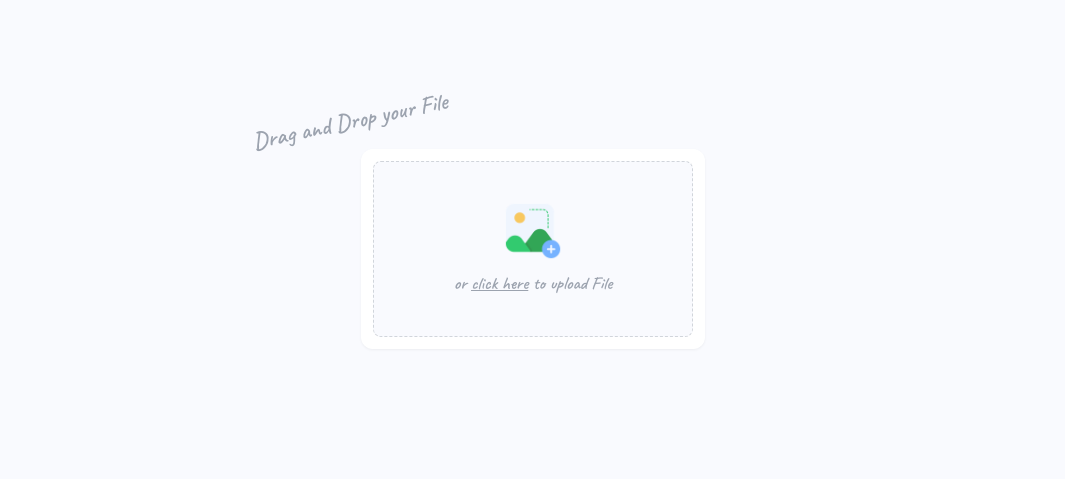
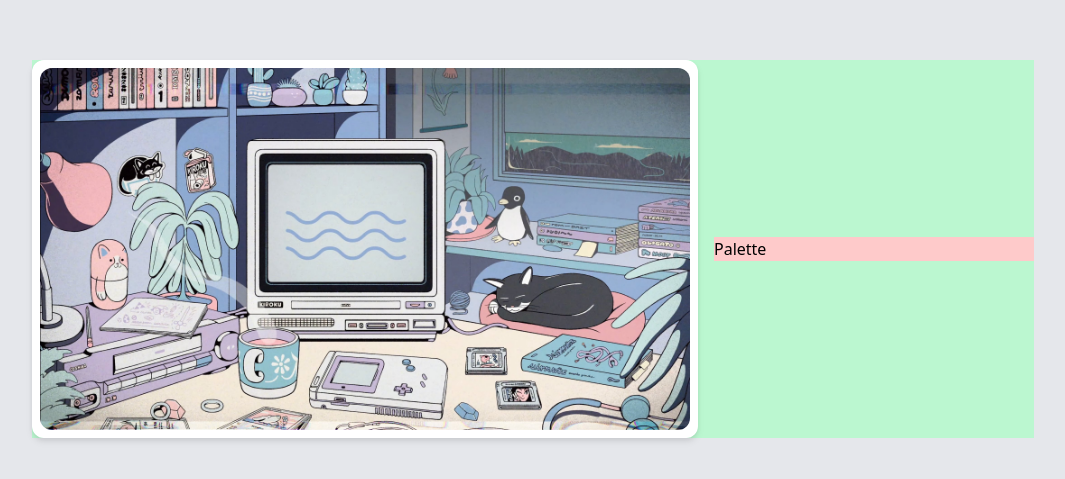
Before and after one commit to prajnaprabhu3/aura, a Next.js app: page / in a window 1280 px wide. Shown: the part 151-630 px from the top of the page, without its empty margins (107-1172 px from the left). Built offline with nearby package versions, Linux system fonts and the light colour scheme.

Commit message:
feat: uploaded image ui

```diff
--- a/app/layout.tsx
+++ b/app/layout.tsx
@@ -27,7 +27,7 @@ export default function RootLayout({
   return (
     <html lang="en" suppressHydrationWarning>
       <body
-        className={`${geistSans.variable} ${geistMono.variable} antialiased h-screen bg-primaryLight dark:bg-primaryDark`}
+        className={`${geistSans.variable} ${geistMono.variable} antialiased h-screen bg-gray-200 dark:bg-primaryDark`}
       >
         <ThemeProvider>{children}</ThemeProvider>
       </body>
--- a/app/page.tsx
+++ b/app/page.tsx
@@ -1,9 +1,11 @@
+import MainComponent from "@/components/main-component";
 import UploadImage from "@/components/upload-image";
 
 export default function Home() {
   return (
     <main className="h-screen justify-center items-center flex flex-col">
-      <UploadImage />
+      {/* <UploadImage /> */}
+      <MainComponent />
     </main>
   );
 }
--- /dev/null
+++ b/components/main-component.tsx
@@ -0,0 +1,24 @@
+import Image from "next/image";
+import Palette from "./palette";
+
+export default function MainComponent() {
+  return (
+    <section className="mx-20">
+      <div className="flex gap-x-4 bg-green-200 items-center ">
+        {/* image  */}
+        <div className="p-2 bg-white dark:bg-[#252525] rounded-xl drop-shadow-md">
+          <Image
+            width={650}
+            height={300}
+            src={"/wallpaper.jpeg"}
+            alt="image"
+            className="rounded-xl"
+          />
+        </div>
+
+        {/* palette  */}
+        <Palette />
+      </div>
+    </section>
+  );
+}
--- /dev/null
+++ b/components/palette.tsx
@@ -0,0 +1,3 @@
+export default function Palette() {
+  return <div className="w-80 bg-red-200">Palette</div>;
+}
```
